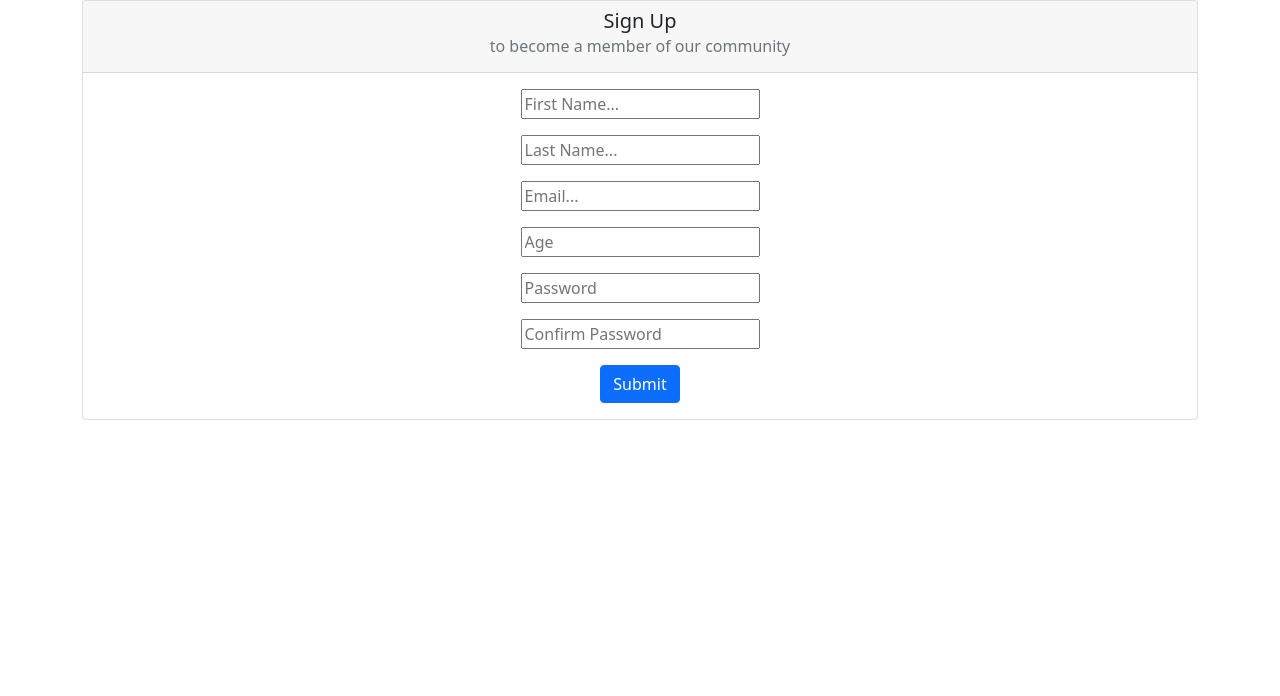
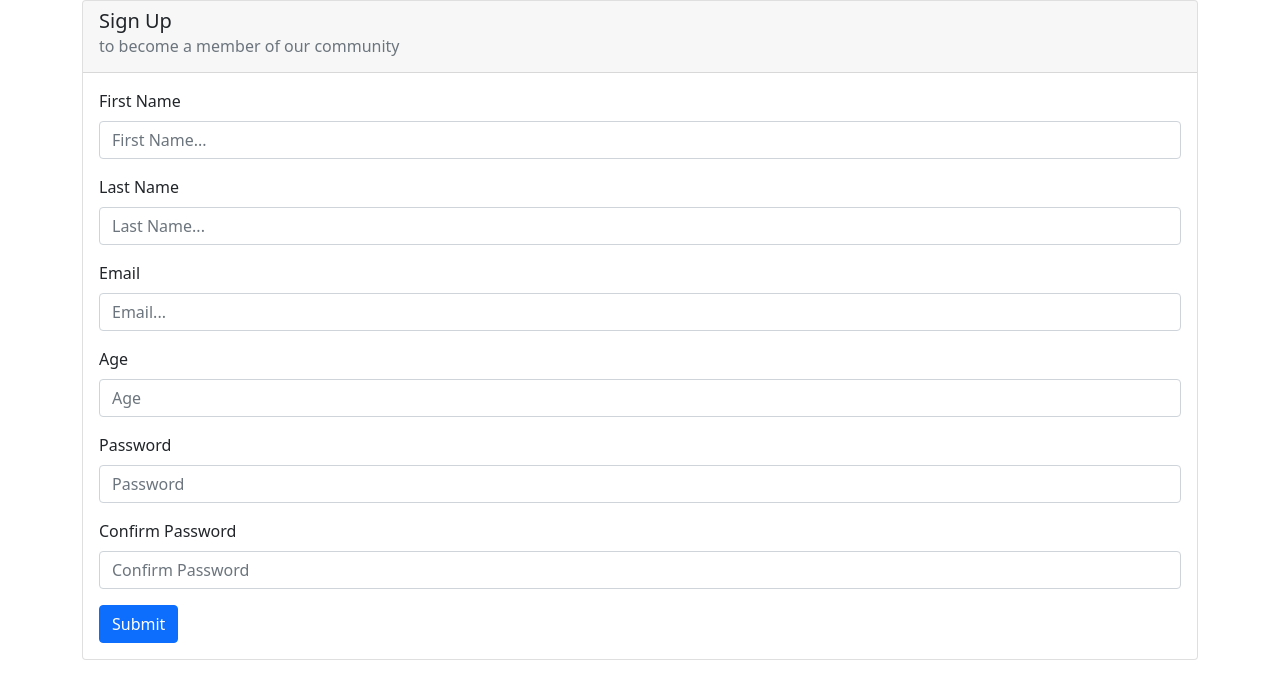
Before and after one commit to RonAlmog/react-validation, a React (Create React App) app: page / in a window 1280 px wide. Shown: the top 696 px of the page. Built offline with nearby package versions, Linux system fonts and the light colour scheme.

Commit message:
nicer form

```diff
--- a/src/App.css
+++ b/src/App.css
@@ -1,5 +1,5 @@
 .App {
-  text-align: center;
+  /* text-align: center; */
 }
 
 .App-logo {
--- a/src/App.js
+++ b/src/App.js
@@ -1,13 +1,13 @@
 import "./App.css";
 import "bootstrap/dist/css/bootstrap.min.css";
-import Form from "./components/Form";
+import Formx from "./components/Form";
 import { Container } from "react-bootstrap";
 
 function App() {
   return (
     <div className="App">
       <Container>
-        <Form />
+        <Formx />
       </Container>
     </div>
   );
--- a/src/components/Form.js
+++ b/src/components/Form.js
@@ -6,6 +6,7 @@ import * as yup from "yup";
 import Button from "react-bootstrap/Button";
 import Card from "react-bootstrap/Card";
 import Toast from "react-bootstrap/Toast";
+import Form from "react-bootstrap/Form";
 
 const schema = yup.object().shape({
   firstname: yup.string().required("do not forget to state your name!"),
@@ -19,7 +20,7 @@ const schema = yup.object().shape({
   password: yup.string().min(4).max(20).required(),
   confirmPassword: yup.string().oneOf([yup.ref("password"), null]),
 });
-const Form = () => {
+const Formx = () => {
   const {
     register,
     handleSubmit,
@@ -31,7 +32,7 @@ const Form = () => {
     console.log("data", data);
   };
   return (
-    <Card>
+    <Card className="float-left">
       <div className="Form">
         <Card.Header>
           <Card.Title>Sign Up</Card.Title>
@@ -43,50 +44,67 @@ const Form = () => {
         <Card.Body>
           <div className="inputs">
             <form onSubmit={handleSubmit(submitForm)}>
-              <input
+              <Form.Group>
+                <Form.Label>First Name</Form.Label>
+                <Form.Control
                   type="text"
                   name="firstname"
                   placeholder="First Name..."
                   {...register("firstname")}
                 />
+              </Form.Group>
               <p>{errors.firstname?.message}</p>
-              <input
+              <Form.Group>
+                <Form.Label>Last Name</Form.Label>
+                <Form.Control
                   type="text"
                   name="lastname"
                   placeholder="Last Name..."
                   {...register("lastname")}
                 />
                 <p>{errors.lastname?.message}</p>
-
-              <input
+              </Form.Group>
+              <Form.Group>
+                <Form.Label>Email</Form.Label>
+                <Form.Control
                   type="text"
                   name="email"
                   placeholder="Email..."
                   {...register("email")}
                 />
                 <p>{errors.email?.message}</p>
-
-              <input
+              </Form.Group>
+              <Form.Group>
+                <Form.Label>Age</Form.Label>
+                <Form.Control
                   type="text"
                   name="age"
                   placeholder="Age"
                   {...register("age")}
                 />
                 <p>{errors.age?.message}</p>
-              <input
+              </Form.Group>
+              <Form.Group>
+                <Form.Label>Password</Form.Label>
+                <Form.Control
                   type="password"
                   name="password"
                   placeholder="Password"
                   {...register("password")}
                 />
                 <p>{errors.password?.message}</p>
-              <input
+              </Form.Group>
+
+              <Form.Group>
+                <Form.Label>Confirm Password</Form.Label>
+                <Form.Control
                   type="password"
                   name="confirmPassword"
                   placeholder="Confirm Password"
                   {...register("confirmPassword")}
                 />
                 <p>{errors.confirmPassword && "password does not match!"}</p>
+              </Form.Group>
 
               <Button type="submit" id="submit">
                 Submit
@@ -99,4 +117,4 @@ const Form = () => {
   );
 };
 
-export default Form;
+export default Formx;
```
Lines whose indentation alone changed are shown as unchanged.
